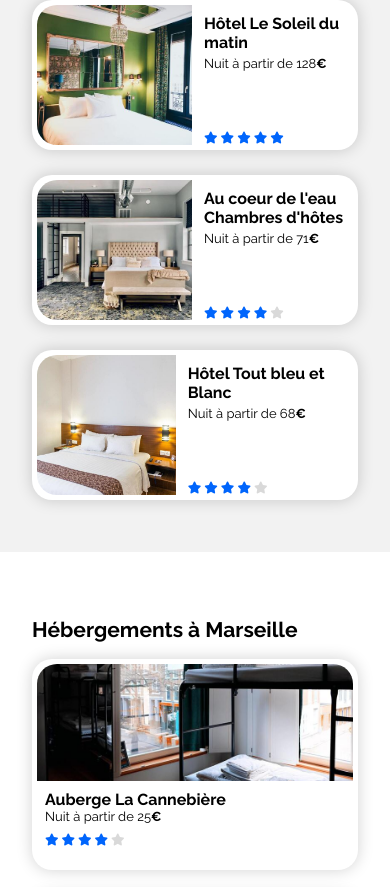
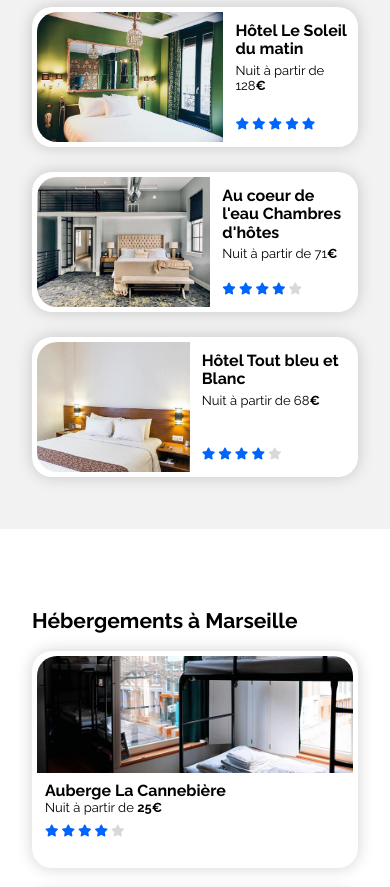
Before and after one commit to TheWizardJr/OpenClassrooms_Projet.2, a plain HTML site: page index.html in a window 390 px wide. Shown: the part 717-1604 px from the top of the page. Drawn offline with Linux system fonts and the light colour scheme.

Commit message:
Final Version V3

```diff
--- a/css/style.css
+++ b/css/style.css
@@ -7,6 +7,7 @@
 
 h2{
   font-size: 21px;
+  margin-top: 25px;
 }
 
 strong{
@@ -175,7 +176,7 @@ section h1 {
 #container_lodging{
   padding: 0px 50px;
   display: flex;
-  gap: 36px;
+  gap: 43px;
 }
 
 .stars{
@@ -216,11 +217,6 @@ section h1 {
   font-size: 22px;
 }
 
-.display:hover{
-  color: #0065fc;
-  border-bottom: solid 1px #0065fc;
-}
-
 /* END RESULTS & POPULAR */
 
 /* CARDS LODGING*/
@@ -236,7 +232,7 @@ section h1 {
   background-color: white;
   border-radius: 20px;
   width: 30%;
-  height: 211px;
+  height: 217px;
   padding: 5px;
   box-shadow: 0 0 16px #0000002e;
   margin-bottom: 25px;
@@ -299,7 +295,7 @@ section h1 {
   border-radius: 20px;
   padding: 5px;
   box-shadow: 0 0 16px #0000002e;
-  height: 150px;
+  height: 140px;
   margin-bottom: 25px;
 }
 
@@ -312,7 +308,7 @@ section h1 {
 
 .cards_popular img{
   border-radius: 20px 0 0 20px ;
-  width: 155px;
+  width: 45%;
   object-fit: cover;
 }
 
@@ -337,6 +333,7 @@ section h1 {
 
 .cards_popular span{
   font-size: 12px;
+  padding-bottom: 10px;
 }
 
 /* END CARDS POPULAR */
@@ -472,9 +469,4 @@ li a{
   font-weight: 200;
   }
 
-li a:hover{
-  color: #0065fc;
-  border-bottom: 2px solid #0065fc;
-}
-
 /* END FOOTER */
--- a/css/tablette.css
+++ b/css/tablette.css
@@ -43,6 +43,11 @@
     justify-content: space-around;
   }
 
+  .cards_popular img{
+    width: 59%;
+    max-width: 265px;
+  }
+
   /* END CARDS POPULAR */
 
   /* END LODGING */
--- a/index.html
+++ b/index.html
@@ -68,7 +68,7 @@
               <img src="images/hebergements/4_small/marcus-loke-WQJvWU_HZFo-unsplash.jpg" alt="Auberge Cannebière"/>
               <div class="text_lodging">
                 <h3>Auberge La Cannebière</h3>
-                <p>Nuit à partir de 25<strong>€</strong></p>
+                <p>Nuit à partir de <strong>25€</strong></p>
                 <span class="stars">
                   <i class="fa-solid fa-star"></i>
                   <i class="fa-solid fa-star"></i>
@@ -136,7 +136,7 @@
               <img src="images/hebergements/4_small/nicate-lee-kT-ZyaiwBe0-unsplash.jpg" alt="Auberge Panier"/>
               <div class="text_lodging">
                 <h3>Auberge Le Panier</h3>
-                <p>Nuit à partir de 23<strong>€</strong></p>
+                <p>Nuit à partir de <strong>23€</strong></p>
                 <span class="stars">
                   <i class="fa-solid fa-star"></i>
                   <i class="fa-solid fa-star"></i>
```
